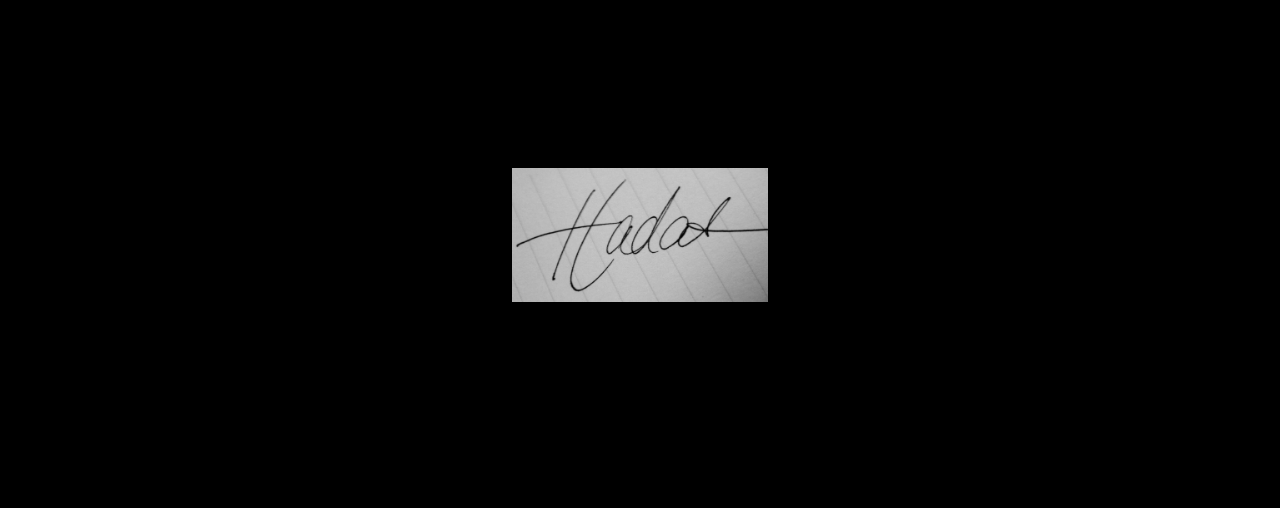
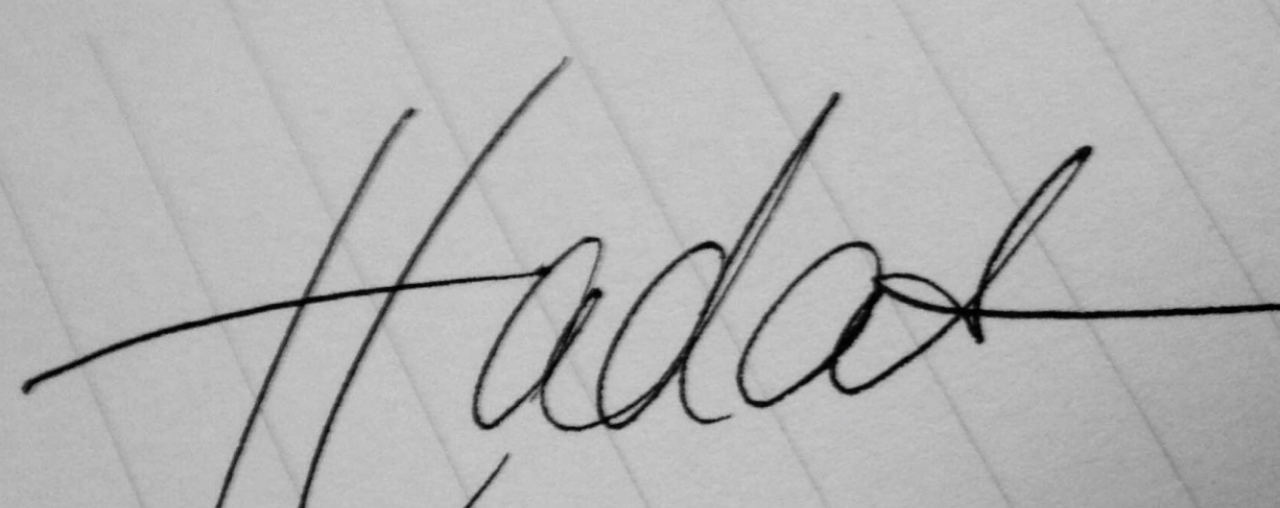
Before and after one commit to hwerman/werman.github.com, a plain HTML site: page index.html in a window 1280 px wide. Shown: the top 508 px of the page. Drawn offline with Linux system fonts and the light colour scheme; a web font is replaced by a local one.

Commit message:
background signature

```diff
--- a/index.html
+++ b/index.html
@@ -12,7 +12,6 @@
 <body>
   <div id="main">
     <div id="center">
-      <img src="./signature.jpg">
         <h2>HADAS WERMAN</h2>
           <div id="white">
           </div><br>
--- a/style.css
+++ b/style.css
@@ -1,11 +1,13 @@
 body{
-  background-color: #000000;
+  background-image: url('./signature.jpg');
+  background-repeat: no-repeat;
+  background-size: cover;
   font-family: 'Raleway dots', cursive;
 }
 
-#main, #main2{
+#main{
   display: flex;
-  height: 100vh;
+  height: 80vh;
   width: auto;
   align-items: center;
   align-content: center;
@@ -13,26 +15,29 @@ body{
   flex-wrap: nowrap;
 }
 
+/*#main2{
+  margin-top: 120vh;
+}*/
+
 #center{
   height: 50vh;
   width: 80vw;
-  margin: 10vh 0vh;
-  background-color: black;
+  margin: 60vh auto auto auto;
   display: flex;
   flex-direction: column;
   padding-top: 10vh;
   align-items: center;
   text-align: center;
   color: white;
-  margin-bottom: 90vh;
-}
+/*  margin-bottom: 90vh;
+*/}
 
 #center img{
-  height: 20vh;
-  width: 20vw;
+  min-height: 20vh;
+  min-width: 20vw;
   align-self: center;
-  margin-bottom: 24vh;
-}
+/*  margin-bottom: 24vh;
+*/}
 
 #white{
   height: .2px;
@@ -51,7 +56,7 @@ body{
   }
 }
 
-.submain{
+/*.submain{
   display: flex;
   height: auto;
   width: auto;
@@ -61,6 +66,11 @@ body{
   flex-wrap: nowrap;
   font-size: 32px;
   text-align: center;
+}
+
+#apc{
+  margin-top: 90vh;
+  margin-bottom: 100vh;
 }
 
 .yes{
@@ -95,22 +105,27 @@ body{
 #oneA, #twoA{
   height: 10vh;
   width: 30vw;
-  border: 2vh solid #000000;
   background-color: #313131;
 }
 
 #oneB, #twoB{
   height: 10vh;
   width: 30vw;
-  border: 2vh solid #000000;
   background-color: #aaaaaa;
 }
 
 #oneC, #twoC{
   height: 10vh;
   width: 30vw;
-  border:2vh solid #000000;
   background-color: #969696;
+}
+
+#oneA, #oneB, #oneC{
+  border: 2vh solid #000000;
+}
+
+#twoA, #twoB, #twoC{
+  border: 2vh solid #000000;
 }
 
 #logoBox{
@@ -172,3 +187,4 @@ body{
 h6{
   text-align: left;
 }
+*/
```
